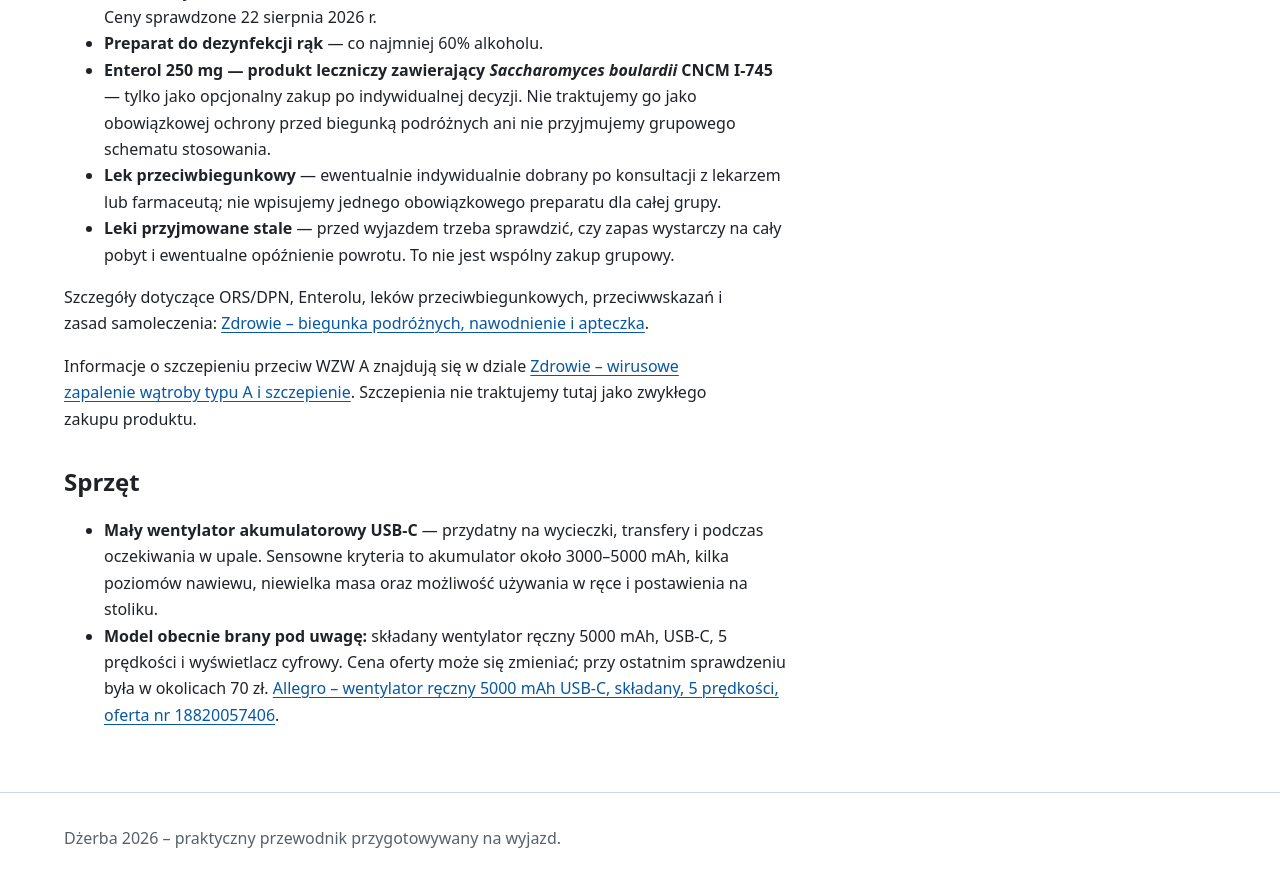
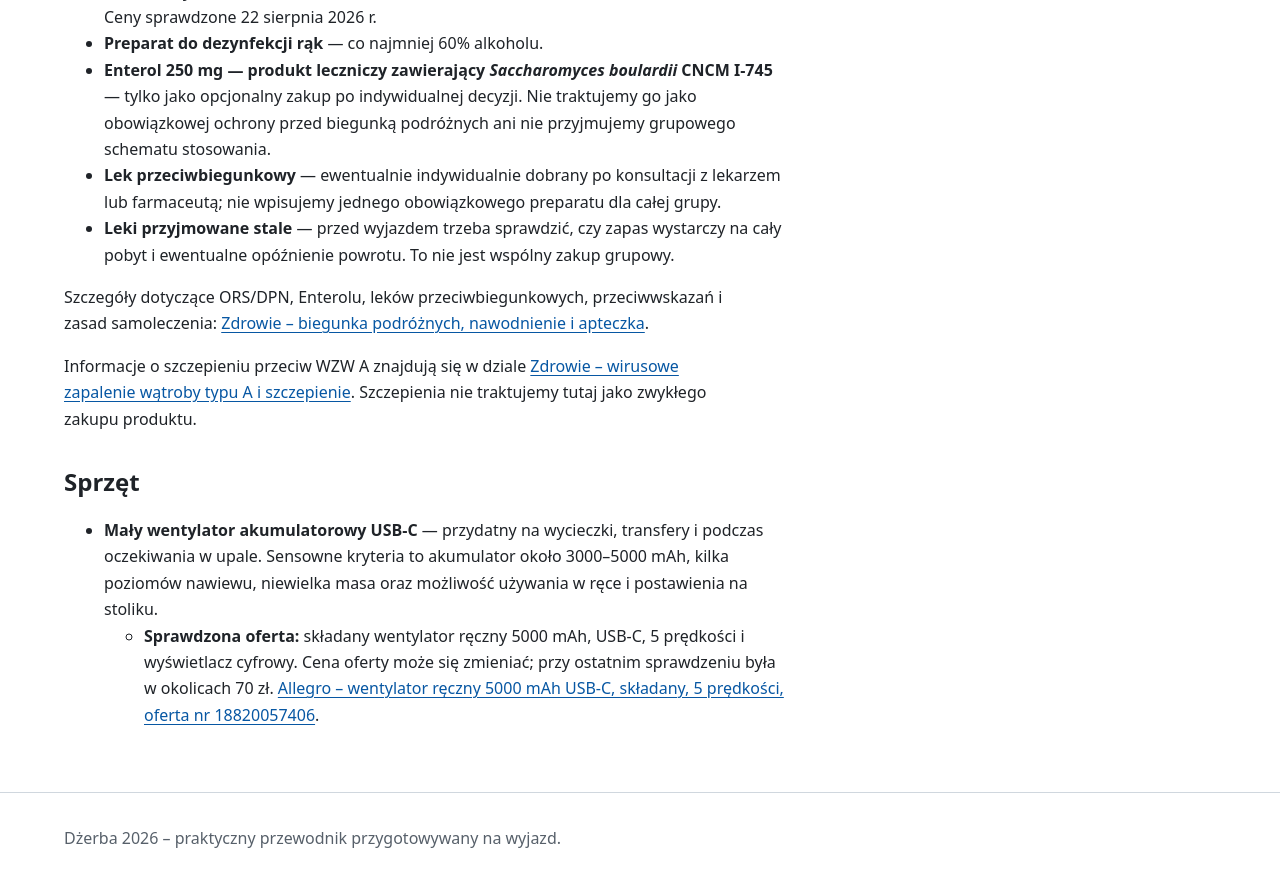
Before and after one commit to rotnicki/djerba-2026, a Jekyll site: the page built from zakupy.md, in a window 1280 px wide and 900 px high, scrolled down 1190 px. Shown: the top 887 px of the window. Built offline with Jekyll 4.4.1, drawn with Linux system fonts in a browser that asks for light colours; our own code applies the rules of GitHub Pages for plain Markdown files.

Commit message:
Zagnieźdź konkretną ofertę wentylatora pod kategorią sprzętu

```diff
--- a/zakupy.md
+++ b/zakupy.md
@@ -33,4 +33,4 @@ Informacje o szczepieniu przeciw WZW A znajdują się w dziale [Zdrowie – wiru
 ## Sprzęt
 
 - **Mały wentylator akumulatorowy USB-C** — przydatny na wycieczki, transfery i podczas oczekiwania w upale. Sensowne kryteria to akumulator około 3000–5000 mAh, kilka poziomów nawiewu, niewielka masa oraz możliwość używania w ręce i postawienia na stoliku.
-- **Model obecnie brany pod uwagę:** składany wentylator ręczny 5000 mAh, USB-C, 5 prędkości i wyświetlacz cyfrowy. Cena oferty może się zmieniać; przy ostatnim sprawdzeniu była w okolicach 70 zł. [Allegro – wentylator ręczny 5000 mAh USB-C, składany, 5 prędkości, oferta nr 18820057406](https://allegro.pl/oferta/wentylator-reczny-wiatrak-mini-cichy-mocny-biurkowy-przenosny-usb-5000-mah-18820057406).
+    - **Sprawdzona oferta:** składany wentylator ręczny 5000 mAh, USB-C, 5 prędkości i wyświetlacz cyfrowy. Cena oferty może się zmieniać; przy ostatnim sprawdzeniu była w okolicach 70 zł. [Allegro – wentylator ręczny 5000 mAh USB-C, składany, 5 prędkości, oferta nr 18820057406](https://allegro.pl/oferta/wentylator-reczny-wiatrak-mini-cichy-mocny-biurkowy-przenosny-usb-5000-mah-18820057406).
```
